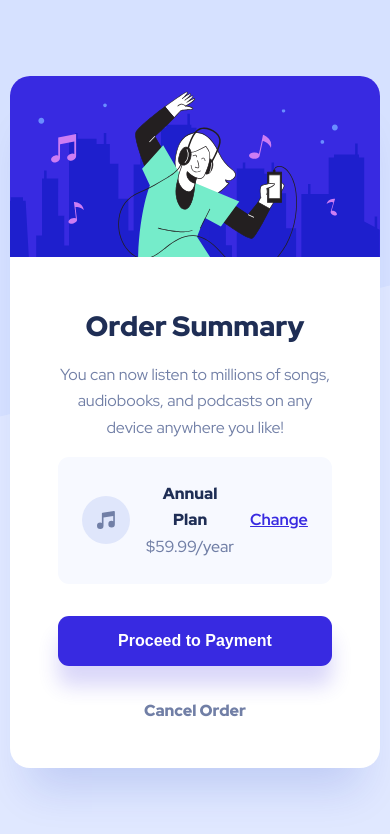
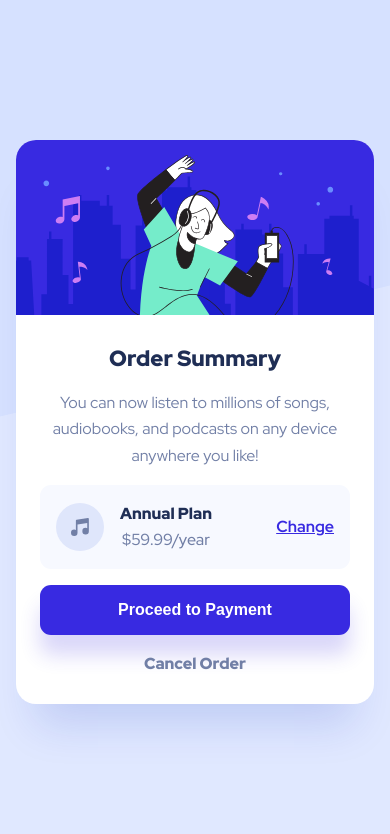
Before and after one commit to henri-d/order-summary-component, a plain HTML site: page index.html in a window 390 px wide. Drawn offline with Linux system fonts and the light colour scheme.

Commit message:
mobile version

```diff
--- a/style.css
+++ b/style.css
@@ -96,31 +96,6 @@ body {
   padding: 2.4rem;
   gap: 1.6rem;
   margin-bottom: 1.6rem;
-}
-
-.order-card__plan-info {
-  display: flex;
-  flex-direction: column;
-}
-
-.order-card__btn--payment {
-  margin-bottom: 1.6rem;
-}
-
-.order-card__heading {
-  font-size: 2.8rem;
-  line-height: 1.35;
-  color: #1f2e55;
-  font-weight: 900;
-}
-
-.order-card__description {
-  font-size: 1.6rem;
-  line-height: 1.65;
-  color: #717fa6;
-}
-
-.order-card__plan {
   background-color: #f7f9ff;
   border-radius: 11px;
   font-size: 1.6rem;
@@ -142,6 +117,24 @@ body {
 .order-card__plan-price {
   color: #717fa6;
   font-weight: 500;
+}
+
+.order-card__plan-info {
+  display: flex;
+  flex-direction: column;
+}
+
+.order-card__heading {
+  font-size: 2.8rem;
+  line-height: 1.35;
+  color: #1f2e55;
+  font-weight: 900;
+}
+
+.order-card__description {
+  font-size: 1.6rem;
+  line-height: 1.65;
+  color: #717fa6;
 }
 
 .order-card__link {
@@ -188,6 +181,7 @@ body {
 }
 
 .order-card__btn--payment {
+  margin-bottom: 1.6rem;
   background-color: #382ae1;
   color: #fff;
   box-shadow: 0 20px 20px 0 rgba(57, 42, 225, 0.19);
@@ -198,6 +192,29 @@ body {
   background-color: #766cf1;
 }
 
+@media (max-width: 26em) {
+  .order-card__plan {
+    padding: 1.55rem 1.6rem;
+    margin-bottom: 0;
+  }
+
+  .order-card__btn--payment {
+    margin-bottom: 0;
+  }
+
+  .order-card__details {
+    padding: 2.4rem 2.4rem 2.6rem 2.4rem;
+  }
+
+  .order-card__heading {
+    font-size: 2.2rem;
+  }
+
+  .order-card {
+    font-size: 1.5rem;
+  }
+}
+
 /* .attribution {
   font-size: 11px;
   text-align: center;
```
